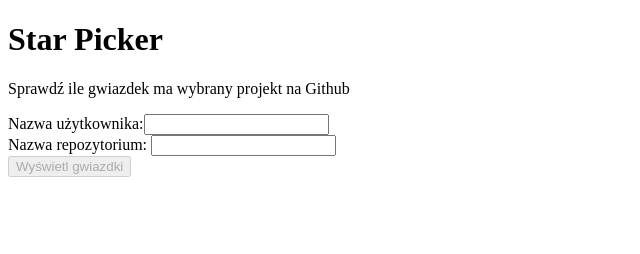
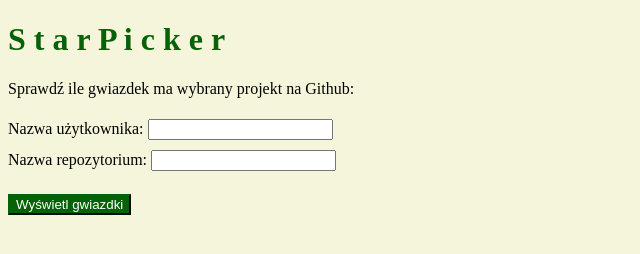
Before and after one commit to jmczerwinska/star_picker, a plain HTML site: page index.html in a window 1280 px wide. Shown: the whole page, without its empty margins (0-640 px from the left). Drawn offline with Linux system fonts and the light colour scheme; a web font is replaced by a local one.

Commit message:
add style.css and change index.html

```diff
--- a/index.html
+++ b/index.html
@@ -6,28 +6,31 @@
     <meta name="viewport" content="width=device-width, initial-scale=1.0">
     <meta http-equiv="X-UA-Compatible" content="ie=edge">
     <title>Stars Picker</title>
+    <link href="https://fonts.googleapis.com/css?family=Aladin&display=swap" rel="stylesheet">
+    <link type="text/css" rel="stylesheet" href="style.css">
 </head>
 
 <body>
     <div class="main-container">
-        <h1>Star Picker</h1>
-        <p>Sprawdź ile gwiazdek ma wybrany projekt na Github </p>
-    </div>
-    Nazwa użytkownika:<input type="text" id="user">
+        <h1>S t a r   P i c k e r</h1>
+        <p>Sprawdź ile gwiazdek ma wybrany projekt na Github: </p>
+
+        <div>
+            Nazwa użytkownika: <input type="text" class="input" id="user">
         </div>
         <div>
-        Nazwa repozytorium: <input type="text" id="repo">
+        Nazwa repozytorium: <input type="text" class="input" id="repo">
         </div>
         <button id="get-stars" disabled="disabled">Wyświetl gwiazdki</button>
-    <div id="answer" style="display: none">
+        <div id="answer">
             <p>Repozytorium <span class="response" id="user-name"></span>
                 użytkownika <span class="response" id="repo-name"></span>
                 ma <span class="response" id="count"></span> gwiazdek.
             </p>
         </div>
+    </div>
 
     <script src="script.js"></script>
-    <script src="script2.js"></script>
 </body>
 
 </html>
--- /dev/null
+++ b/style.css
@@ -0,0 +1,32 @@
+html {
+    background-color: beige;
+}
+
+h1 {
+    font-family: Aladin;
+    color: rgb(7, 97, 7);
+}
+.input{
+    margin: 5px 0;
+}
+
+#answer{
+    display: none;
+    border: solid 1px rgb(12, 136, 12);
+    background-color: rgba(194, 243, 194, 0.75);
+    width: 60%;
+    padding: 25px;
+    margin: 20px auto;
+    text-align: center;
+}
+#answer .response {
+    color: rgb(12, 136, 12);
+    font-weight: bold;
+}
+
+#get-stars{
+    background-color: rgb(7, 97, 7);
+    color: white;
+    border-color: rgb(7, 97, 7);
+    margin: 18px 0;
+}
```
Lines whose indentation alone changed are shown as unchanged.
